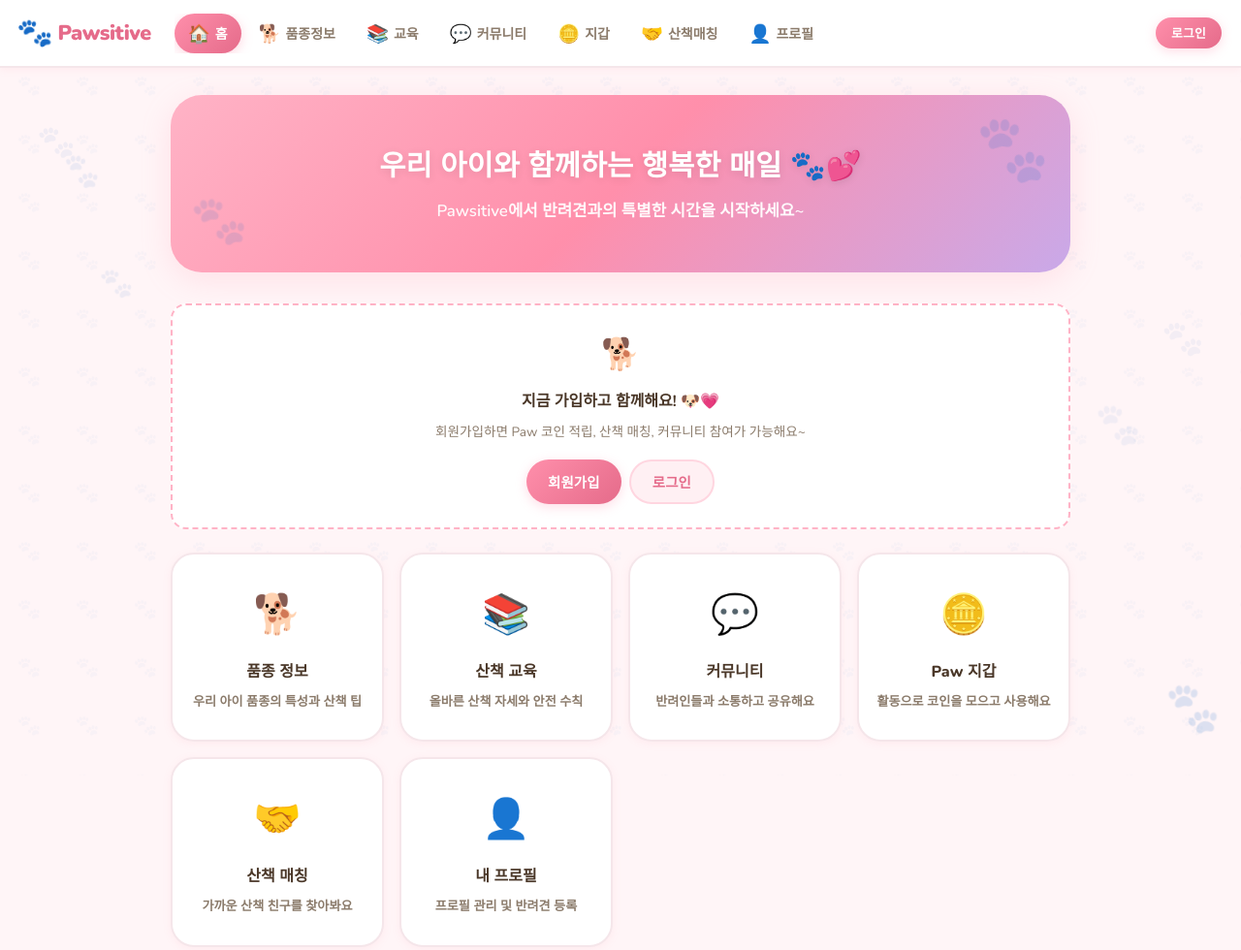
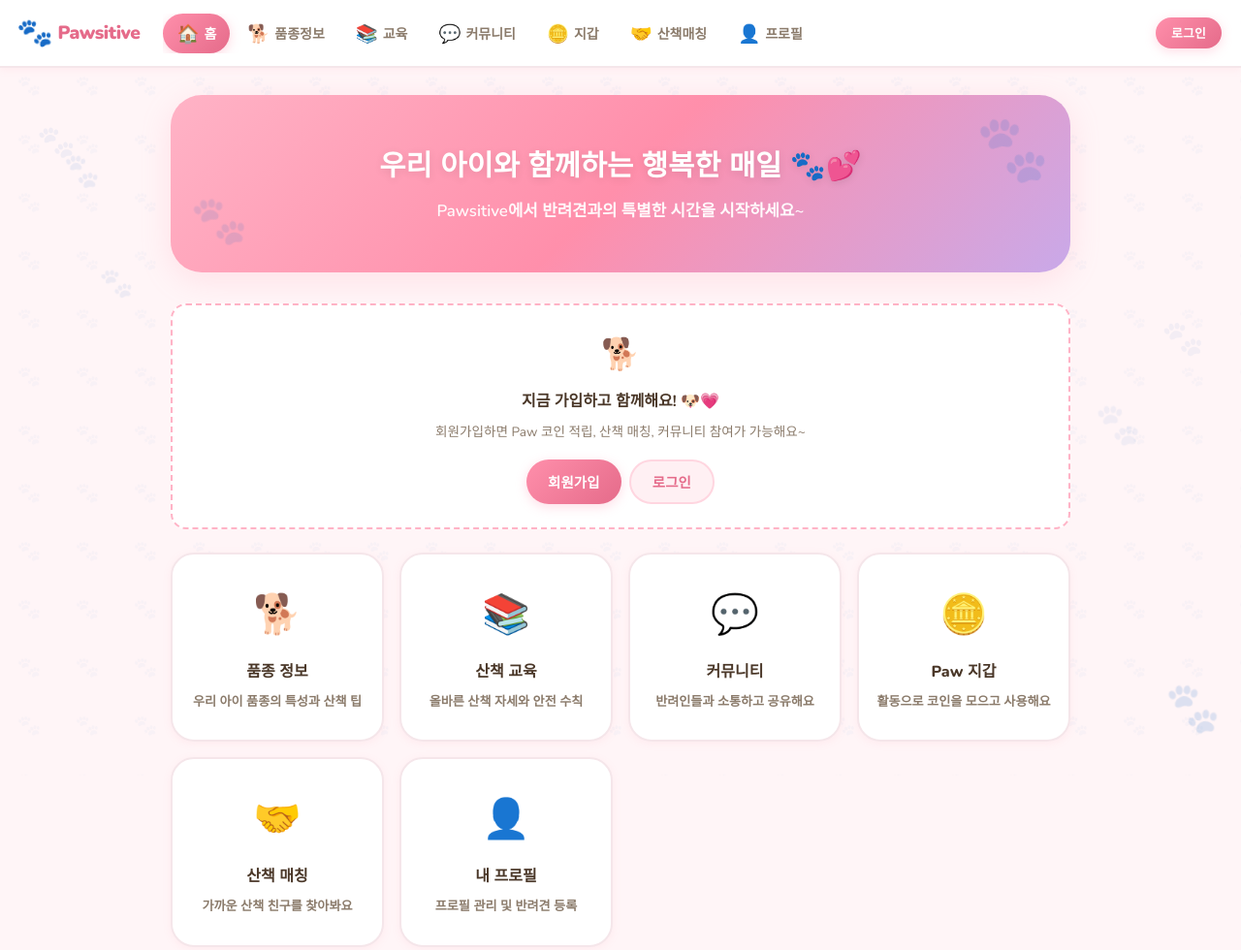
Before and after one commit to DAEDUN/pawsitive, a website: page index.html in a window 1280 px wide. Shown: the whole page at 97% size. Drawn offline with nearby package versions, Linux system fonts and the light colour scheme.

Commit message:
테스트 1

```diff
--- a/css/styles.css
+++ b/css/styles.css
@@ -159,7 +159,7 @@ body::after {
   display: flex;
   align-items: center;
   gap: 8px;
-  font-size: 1.35rem;
+  font-size: 1.20rem;
   font-weight: 900;
   color: var(--color-primary-dark);
   cursor: pointer;
```
